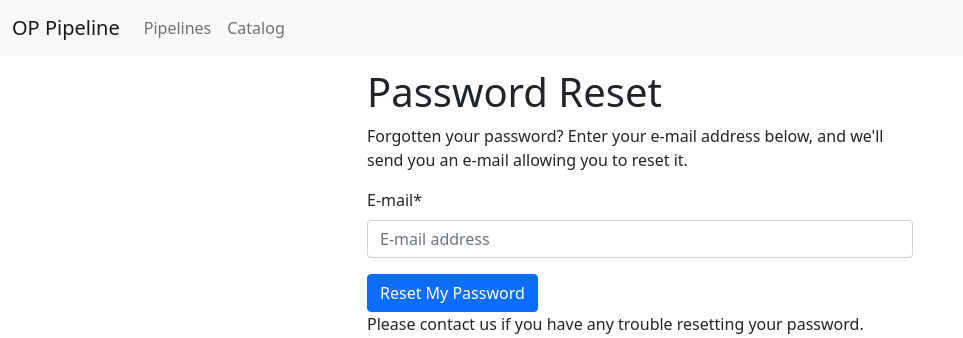
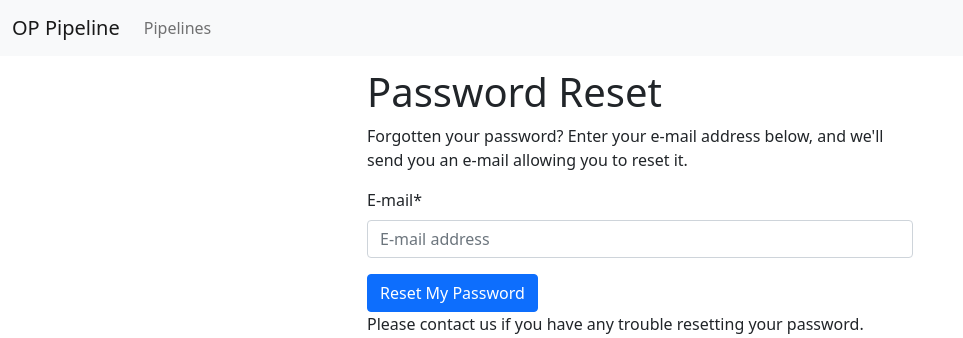
Before and after one commit to OpenPecha/Pipeline-Manager, a Django app: page /accounts/password/reset/ in a window 1280 px wide. Shown: the top 338 px of the page, without its empty margins (0-963 px from the left). Run offline with Django 3.2, Linux system fonts and the light colour scheme; parts of the project's set-up code (start-up, migrations or seed data) failed here and were passed over; some libraries are stand-ins or nearby versions.

Commit message:
remove catalog page link from navbar

```diff
--- a/data_pipeline_manager/templates/base.html
+++ b/data_pipeline_manager/templates/base.html
@@ -49,9 +49,9 @@
               <li class="nav-item active">
                 <a class="nav-link" href="{% url 'pipelines:dashboard' %}">Pipelines <span class="visually-hidden">(current)</span></a>
               </li>
-              <li class="nav-item active">
+              {% comment %} <li class="nav-item active">
                 <a class="nav-link" href="{% url 'catalog' %}">Catalog</a>
-              </li>
+              </li> {% endcomment %}
               {% comment %} {% if request.user.is_authenticated %}
                 <li class="nav-item">
                   {# URL provided by django-allauth/account/urls.py #}
```
